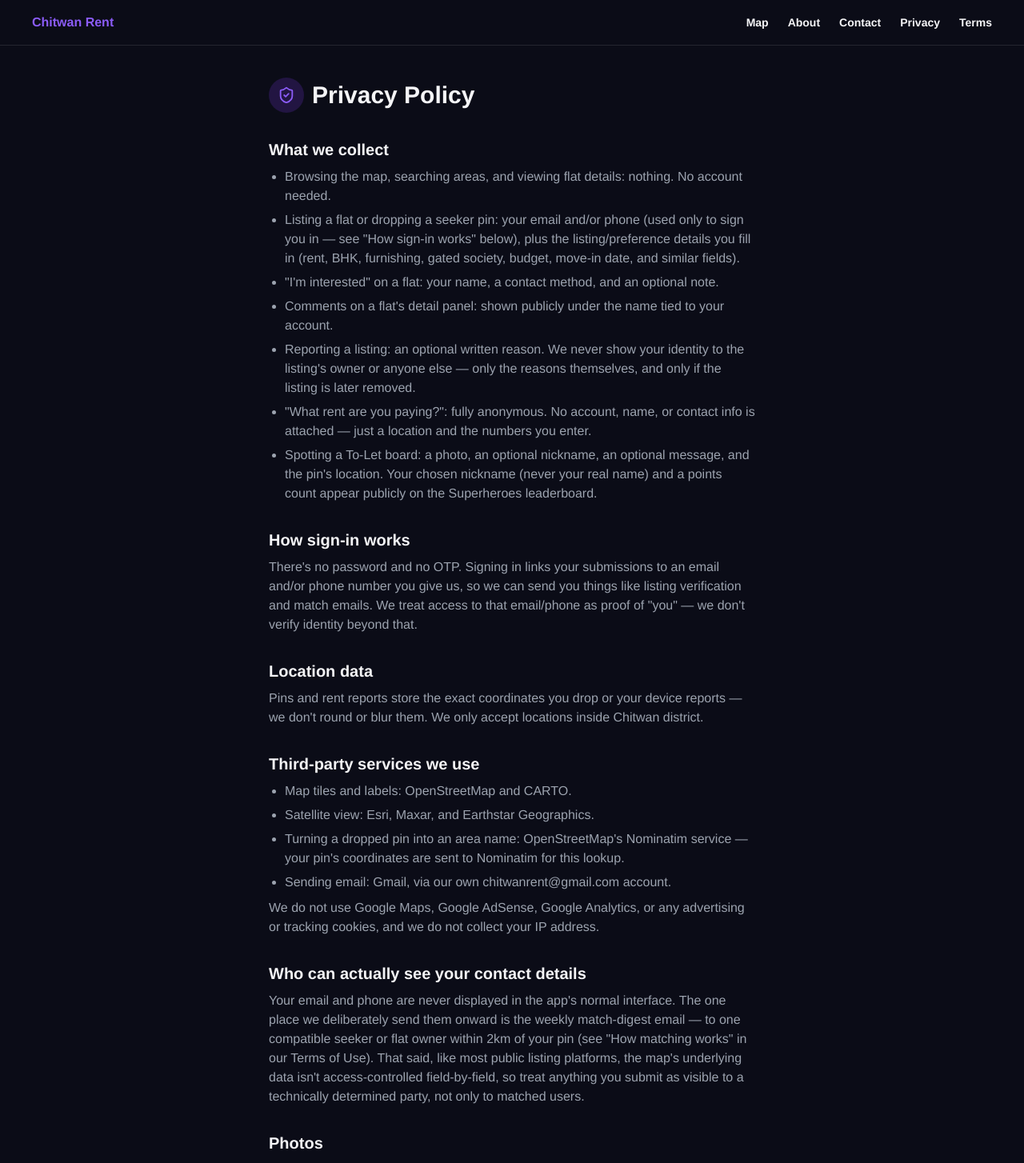
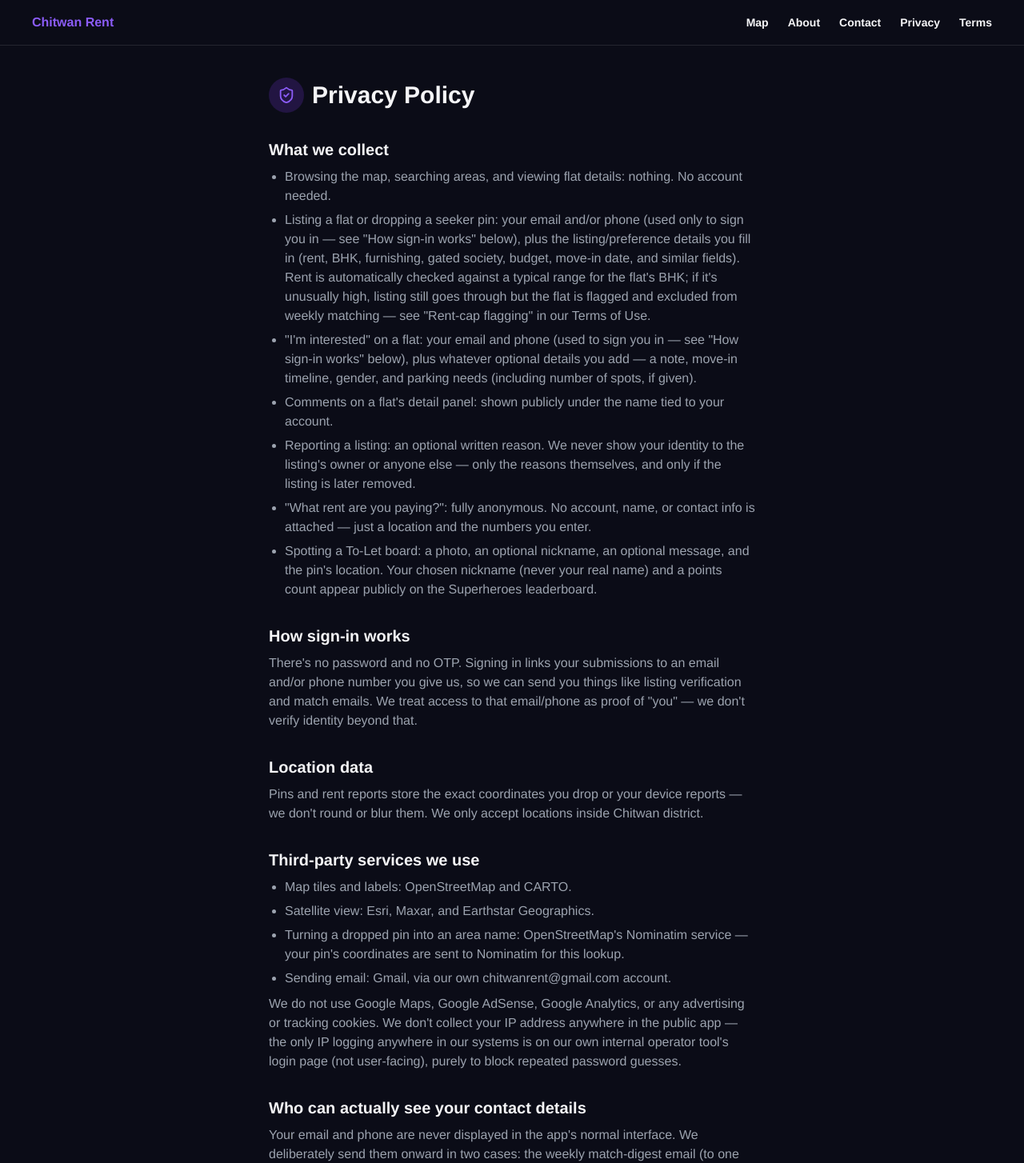
Before and after one commit to blackhawk1og/chitwan-rent, a React (Vite) app in the folder client/: page /privacy in a window 1280 px wide. Shown: the top 1454 px of the page at 80% size. Built offline with nearby package versions, Linux system fonts and the light colour scheme; no server answers.

Commit message:
fix: update privacy policy

```diff
--- a/client/src/components/LegalModal.jsx
+++ b/client/src/components/LegalModal.jsx
@@ -29,9 +29,15 @@ function PrivacyPolicyBody() {
         <li>
           Listing a flat or dropping a seeker pin: your email and/or phone (used only to sign you in — see "How
           sign-in works" below), plus the listing/preference details you fill in (rent, BHK, furnishing, gated
-          society, budget, move-in date, and similar fields).
+          society, budget, move-in date, and similar fields). Rent is automatically checked against a typical
+          range for the flat's BHK; if it's unusually high, listing still goes through but the flat is flagged
+          and excluded from weekly matching — see "Rent-cap flagging" in our Terms of Use.
         </li>
-        <li>"I'm interested" on a flat: your name, a contact method, and an optional note.</li>
+        <li>
+          "I'm interested" on a flat: your email and phone (used to sign you in — see "How sign-in works" below),
+          plus whatever optional details you add — a note, move-in timeline, gender, and parking needs (including
+          number of spots, if given).
+        </li>
         <li>Comments on a flat's detail panel: shown publicly under the name tied to your account.</li>
         <li>
           Reporting a listing: an optional written reason. We never show your identity to the listing's owner or
@@ -71,17 +77,21 @@ function PrivacyPolicyBody() {
         <li>Sending email: Gmail, via our own chitwanrent@gmail.com account.</li>
       </Ul>
       <P>
-        We do not use Google Maps, Google AdSense, Google Analytics, or any advertising or tracking cookies, and we
-        do not collect your IP address.
+        We do not use Google Maps, Google AdSense, Google Analytics, or any advertising or tracking cookies. We
+        don't collect your IP address anywhere in the public app — the only IP logging anywhere in our systems is
+        on our own internal operator tool's login page (not user-facing), purely to block repeated password
+        guesses.
       </P>
 
       <H>Who can actually see your contact details</H>
       <P>
-        Your email and phone are never displayed in the app's normal interface. The one place we deliberately send
-        them onward is the weekly match-digest email — to one compatible seeker or flat owner within 2km of your pin
-        (see "How matching works" in our Terms of Use). That said, like most public listing platforms, the map's
-        underlying data isn't access-controlled field-by-field, so treat anything you submit as visible to a
-        technically determined party, not only to matched users.
+        Your email and phone are never displayed in the app's normal interface. We deliberately send them onward
+        in two cases: the weekly match-digest email (to one compatible seeker or flat owner within 2km of your pin
+        — see "How matching works" in our Terms of Use), and, separately, if you tap "I'm interested" on a flat —
+        your contact details go straight to that flat's owner by email, regardless of distance or match
+        compatibility. That said, like most public listing platforms, the map's underlying data isn't
+        access-controlled field-by-field, so treat anything you submit as visible to a technically determined
+        party, not only to matched users.
       </P>
 
       <H>Photos</H>
--- a/client/src/pages/PrivacyPolicyPage.jsx
+++ b/client/src/pages/PrivacyPolicyPage.jsx
@@ -86,9 +86,15 @@ export default function PrivacyPolicyPage() {
           <li>
             Listing a flat or dropping a seeker pin: your email and/or phone (used only to sign you in — see "How
             sign-in works" below), plus the listing/preference details you fill in (rent, BHK, furnishing, gated
-            society, budget, move-in date, and similar fields).
+            society, budget, move-in date, and similar fields). Rent is automatically checked against a typical
+            range for the flat's BHK; if it's unusually high, listing still goes through but the flat is flagged
+            and excluded from weekly matching — see "Rent-cap flagging" in our Terms of Use.
           </li>
-          <li>"I'm interested" on a flat: your name, a contact method, and an optional note.</li>
+          <li>
+            "I'm interested" on a flat: your email and phone (used to sign you in — see "How sign-in works" below),
+            plus whatever optional details you add — a note, move-in timeline, gender, and parking needs (including
+            number of spots, if given).
+          </li>
           <li>Comments on a flat's detail panel: shown publicly under the name tied to your account.</li>
           <li>
             Reporting a listing: an optional written reason. We never show your identity to the listing's owner or
@@ -128,17 +134,21 @@ export default function PrivacyPolicyPage() {
           <li>Sending email: Gmail, via our own chitwanrent@gmail.com account.</li>
         </Ul>
         <P>
-          We do not use Google Maps, Google AdSense, Google Analytics, or any advertising or tracking cookies, and we
-          do not collect your IP address.
+          We do not use Google Maps, Google AdSense, Google Analytics, or any advertising or tracking cookies. We
+          don't collect your IP address anywhere in the public app — the only IP logging anywhere in our systems is
+          on our own internal operator tool's login page (not user-facing), purely to block repeated password
+          guesses.
         </P>
 
         <H>Who can actually see your contact details</H>
         <P>
-          Your email and phone are never displayed in the app's normal interface. The one place we deliberately send
-          them onward is the weekly match-digest email — to one compatible seeker or flat owner within 2km of your pin
-          (see "How matching works" in our Terms of Use). That said, like most public listing platforms, the map's
-          underlying data isn't access-controlled field-by-field, so treat anything you submit as visible to a
-          technically determined party, not only to matched users.
+          Your email and phone are never displayed in the app's normal interface. We deliberately send them onward
+          in two cases: the weekly match-digest email (to one compatible seeker or flat owner within 2km of your pin
+          — see "How matching works" in our Terms of Use), and, separately, if you tap "I'm interested" on a flat —
+          your contact details go straight to that flat's owner by email, regardless of distance or match
+          compatibility. That said, like most public listing platforms, the map's underlying data isn't
+          access-controlled field-by-field, so treat anything you submit as visible to a technically determined
+          party, not only to matched users.
         </P>
 
         <H>Photos</H>
```
Also changed, not shown: 1 other file (tests, documents, lock files or other folders).
